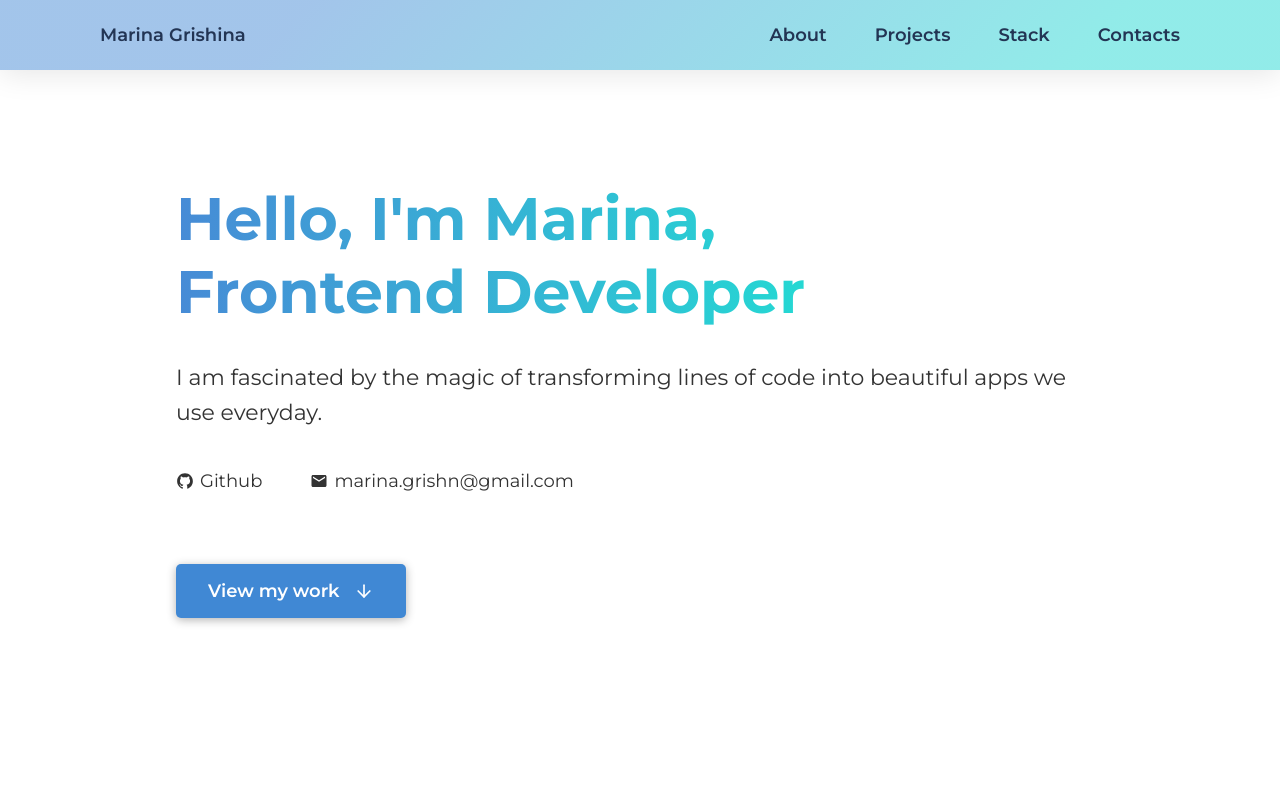
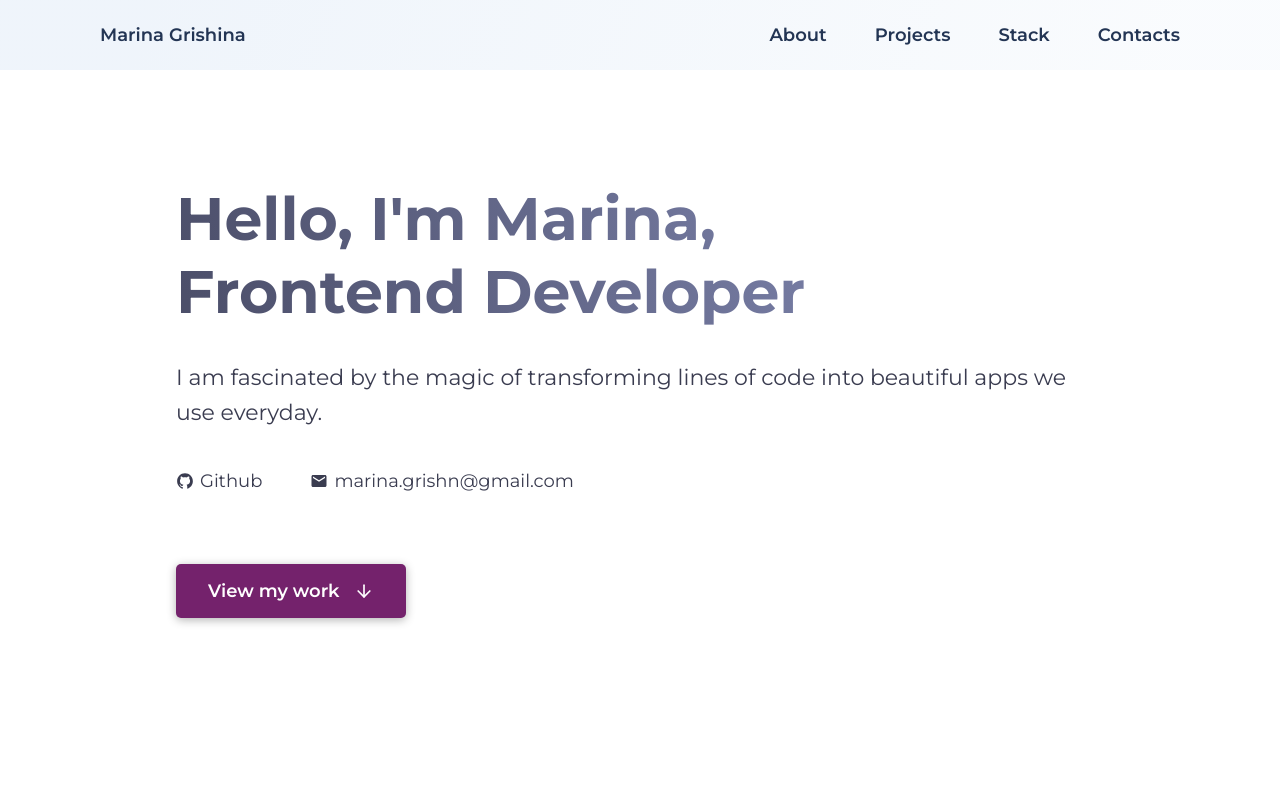
Before and after one commit to MarinGr/portfolio, a React (Create React App) app: page / in a window 1280 px wide. Shown: the top 800 px of the page. Built offline with nearby package versions, Linux system fonts and the light colour scheme.

Commit message:
fix duplicate nav bug

```diff
--- a/src/App.css
+++ b/src/App.css
@@ -1,5 +1,5 @@
 :root {
-  --white: #fff;
+  /* --white: #fff;
   --bg-color-primary: linear-gradient(
     132.6deg,
     rgba(71, 139, 214, 0.5) 23.3%,
@@ -15,6 +15,42 @@
   --primary-color: #4088d4;
   --primary-color-hover: #1f68b6;
   --primary-color-active: #135397;
+  --shadow: 0 2px 10px rgba(0, 0, 0, 0.3);
+  --font-family-primary: "Montserrat", sans-serif; */
+
+  --white: #fff;
+  /* --bg-color-primary: linear-gradient(
+    132.6deg,
+    rgba(71, 139, 214, 0.5) 23.3%,
+    rgba(37, 216, 211, 0.5) 84.7%
+  ); */
+  /*  */
+
+  --bg-color-primary: linear-gradient(
+    109.6deg,
+    rgb(223, 234, 247, 0.5) 11.2%,
+    rgb(244, 248, 252, 0.5) 91.1%
+  );
+
+  /* --bg-color-primary: linear-gradient(
+    to top,
+    rgb(230, 233, 240, 0.5) 0%,
+    rgb(238, 241, 245, 0.5) 100%
+  ); */
+
+  --text-color-primary: #3a3c50;
+  --text-color-secondary: #233554;
+
+  --text-color-headline: linear-gradient(
+    69.9deg,
+    rgb(76, 79, 106) 3.2%,
+    rgb(118, 124, 163) 97.6%
+  );
+
+  --primary-color: #74226c;
+
+  --primary-color-hover: #66145e;
+  --primary-color-active: #550d4e;
   --shadow: 0 2px 10px rgba(0, 0, 0, 0.3);
   --font-family-primary: "Montserrat", sans-serif;
 }
@@ -39,13 +75,14 @@ footer {
   padding: 24px 100px;
   background: var(--bg-color-primary);
   color: var(--text-color-secondary);
-  box-shadow: 0 4px 30px rgba(0, 0, 0, 0.1);
+  /* box-shadow: 0 4px 30px rgba(0, 0, 0, 0.1); */
+  /* box-shadow: 0 4px 5px rgba(0, 0, 0, 0.1); */
   backdrop-filter: blur(5px);
   -webkit-backdrop-filter: blur(5px);
 }
 
 section {
-  padding: 80px 60px;
+  padding: 100px 60px;
 }
 
 ul li {
--- a/src/components/Header.jsx
+++ b/src/components/Header.jsx
@@ -28,7 +28,7 @@ export default function Header() {
     <Container>
       <Logo>Marina Grishina</Logo>
       {width > 1024 && <Nav />}
-      {isShownMenu ? (
+      {isShownMenu && width < 1024 ? (
         <>
           <CloseMenuIcon onClick={hideBurgerMenu} />
           <Nav />
--- a/src/components/Main.jsx
+++ b/src/components/Main.jsx
@@ -8,8 +8,9 @@ export default function Main() {
   return (
     <Container>
       <About />
+      <Stack />
       <Projects />
-      <Stack />
+      {/* <Stack /> */}
       <Contacts />
     </Container>
   );
--- a/src/components/Nav.jsx
+++ b/src/components/Nav.jsx
@@ -39,11 +39,7 @@ const Container = styled.ul`
     right: 0;
     padding: 40px;
     padding-left: 60px;
-    background: linear-gradient(
-      132.6deg,
-      rgba(37, 216, 211, 0.5) 23.3%,
-      rgba(71, 139, 214, 0.5) 84.7%
-    );
+    background: var(--bg-color-primary);
     color: var(--text-color-secondary);
     box-shadow: 0 4px 30px rgba(0, 0, 0, 0.1);
     backdrop-filter: blur(5px);
@@ -56,7 +52,7 @@ const NavItem = styled.li`
   transition: 0.3s ease-in-out;
 
   &:hover {
-    color: var(--white);
+    color: var(--primary-color);
   }
 
   &:active {
```
Also changed, not shown: src/assets/images/projectsImages/savings-goals.png.
